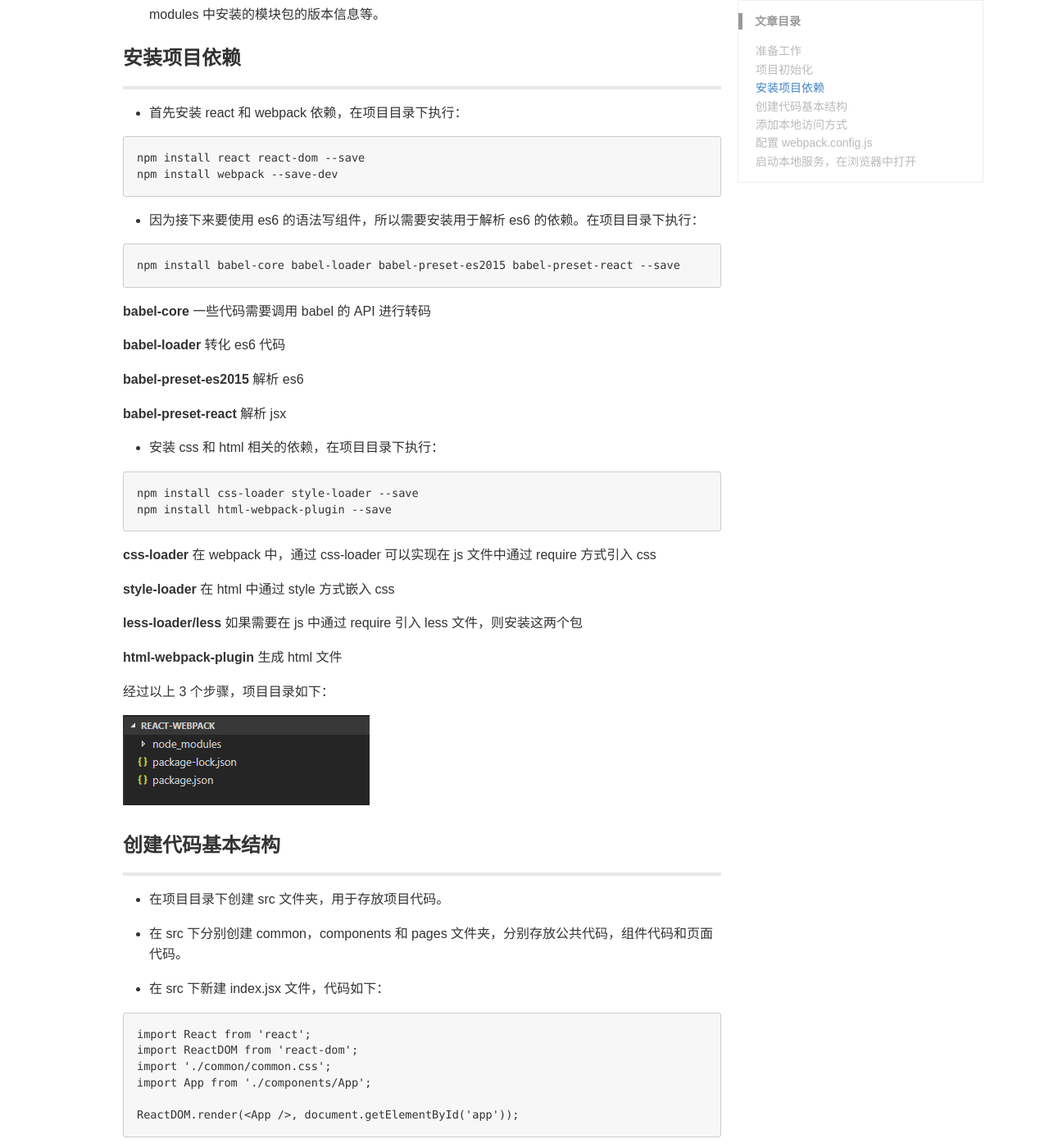
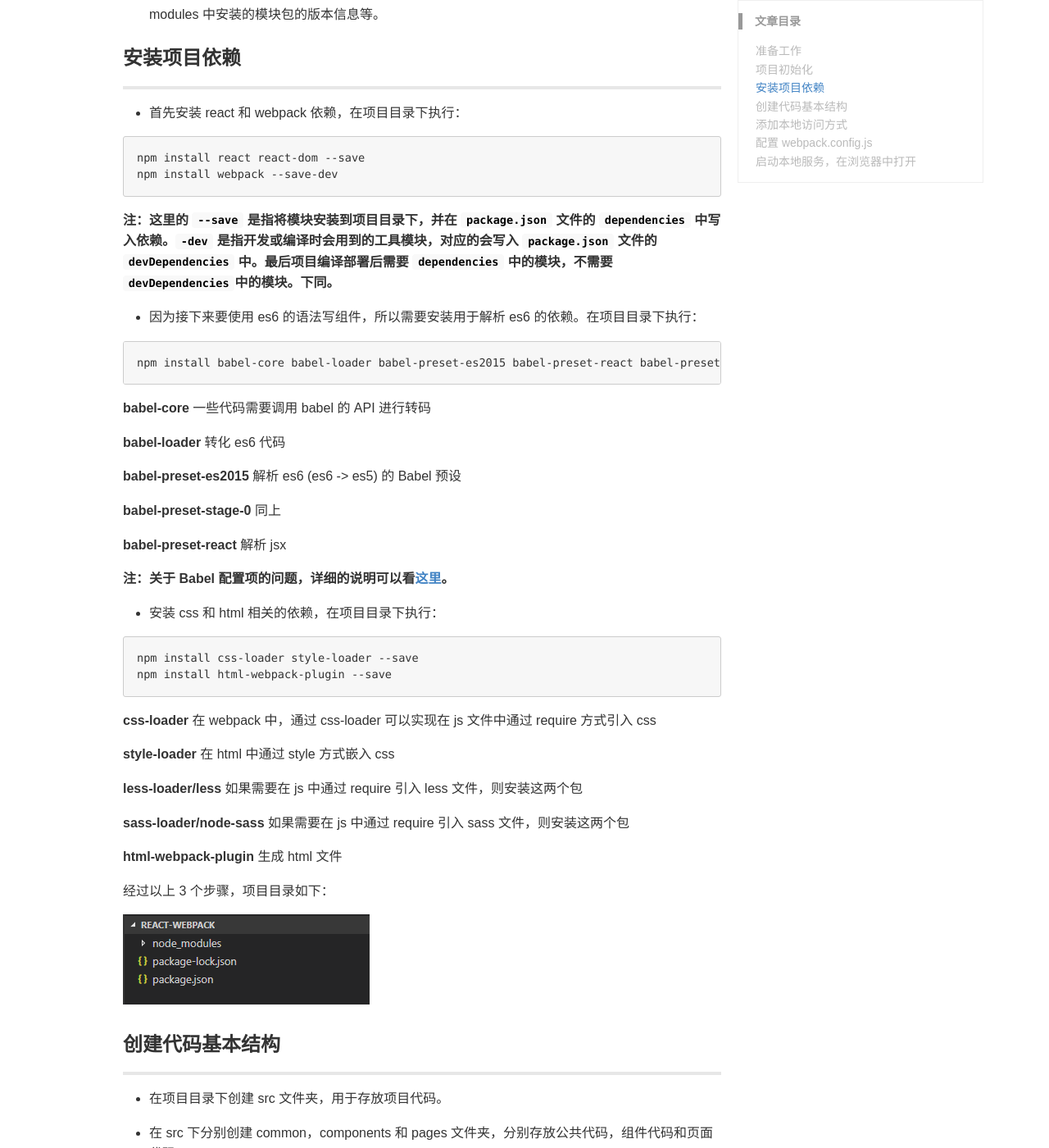
Before and after one commit to iamjichao/iamjichao.github.io, a Jekyll site: the page built from _posts/2019-01-12-react-webpack-project.md, in a window 1280 px wide and 1400 px high, scrolled down 686 px. Shown: the whole window at 82% size. Built offline with Jekyll 4.4.1, drawn with Linux system fonts in a browser that asks for light colours; comment, search, counter and statistics services are not loaded.

Commit message:
Update posts

````diff
--- a/_posts/2019-01-12-react-webpack-project.md
+++ b/_posts/2019-01-12-react-webpack-project.md
@@ -37,19 +37,25 @@ npm install react react-dom --save
 npm install webpack --save-dev
 ```
 
+**注：这里的 `--save` 是指将模块安装到项目目录下，并在 `package.json` 文件的 `dependencies` 中写入依赖。`-dev` 是指开发或编译时会用到的工具模块，对应的会写入 `package.json` 文件的 `devDependencies` 中。最后项目编译部署后需要 `dependencies` 中的模块，不需要 `devDependencies`中的模块。下同。**
+
 - 因为接下来要使用 es6 的语法写组件，所以需要安装用于解析 es6 的依赖。在项目目录下执行：
 
 ```
-npm install babel-core babel-loader babel-preset-es2015 babel-preset-react --save
+npm install babel-core babel-loader babel-preset-es2015 babel-preset-react babel-preset-stage-0 --save-dev
 ```
 
 **babel-core** 一些代码需要调用 babel 的 API 进行转码
 
 **babel-loader** 转化 es6 代码
 
-**babel-preset-es2015** 解析 es6
+**babel-preset-es2015** 解析 es6 (es6 -> es5) 的 Babel 预设
+
+**babel-preset-stage-0** 同上
 
 **babel-preset-react** 解析 jsx
+
+**注：关于 Babel 配置项的问题，详细的说明可以看[这里](https://segmentfault.com/a/1190000010468759)。**
 
 - 安装 css 和 html 相关的依赖，在项目目录下执行：
 
@@ -63,6 +69,8 @@ npm install html-webpack-plugin --save
 **style-loader** 在 html 中通过 style 方式嵌入 css
 
 **less-loader/less** 如果需要在 js 中通过 require 引入 less 文件，则安装这两个包
+
+**sass-loader/node-sass** 如果需要在 js 中通过 require 引入 sass 文件，则安装这两个包
 
 **html-webpack-plugin** 生成 html 文件
 
````
